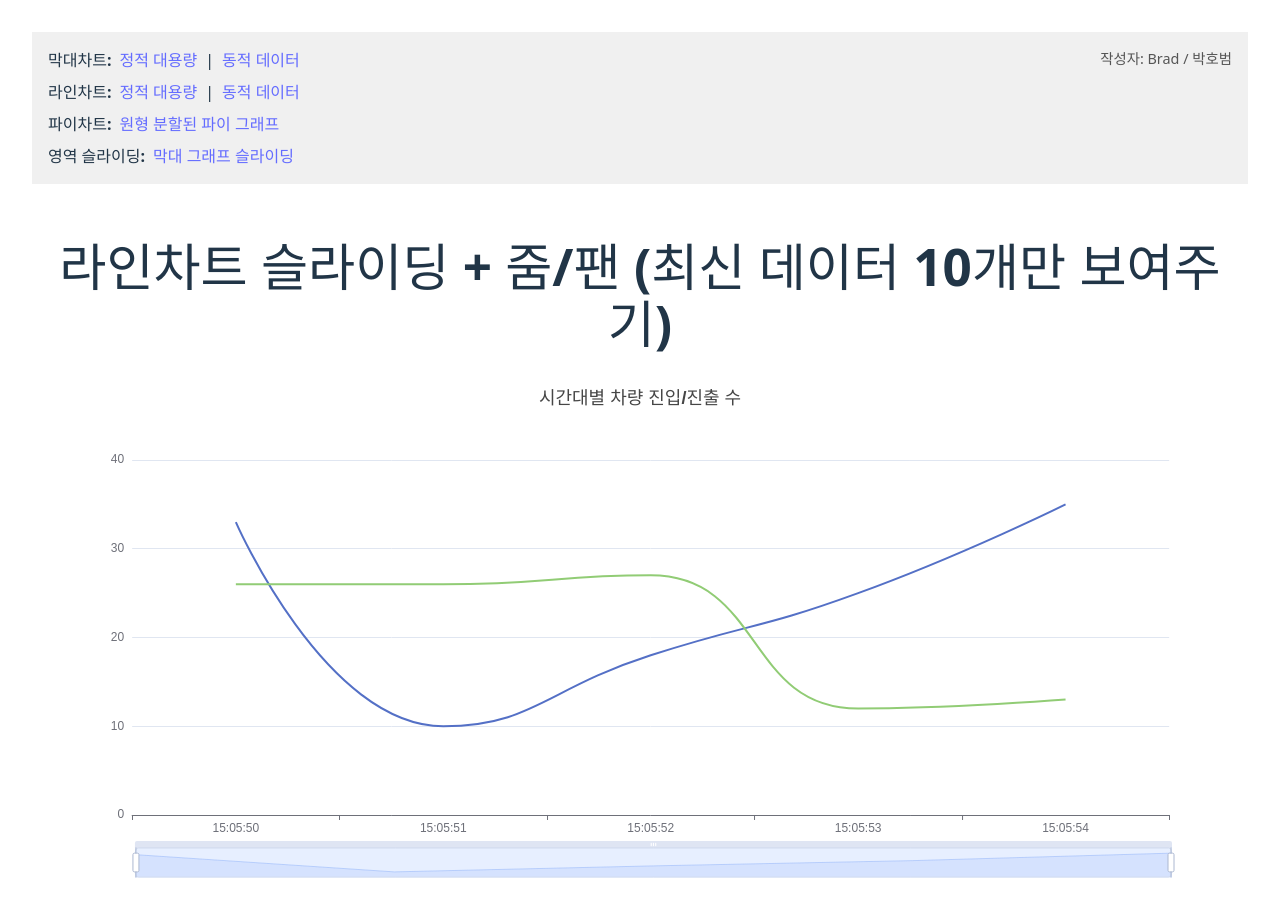
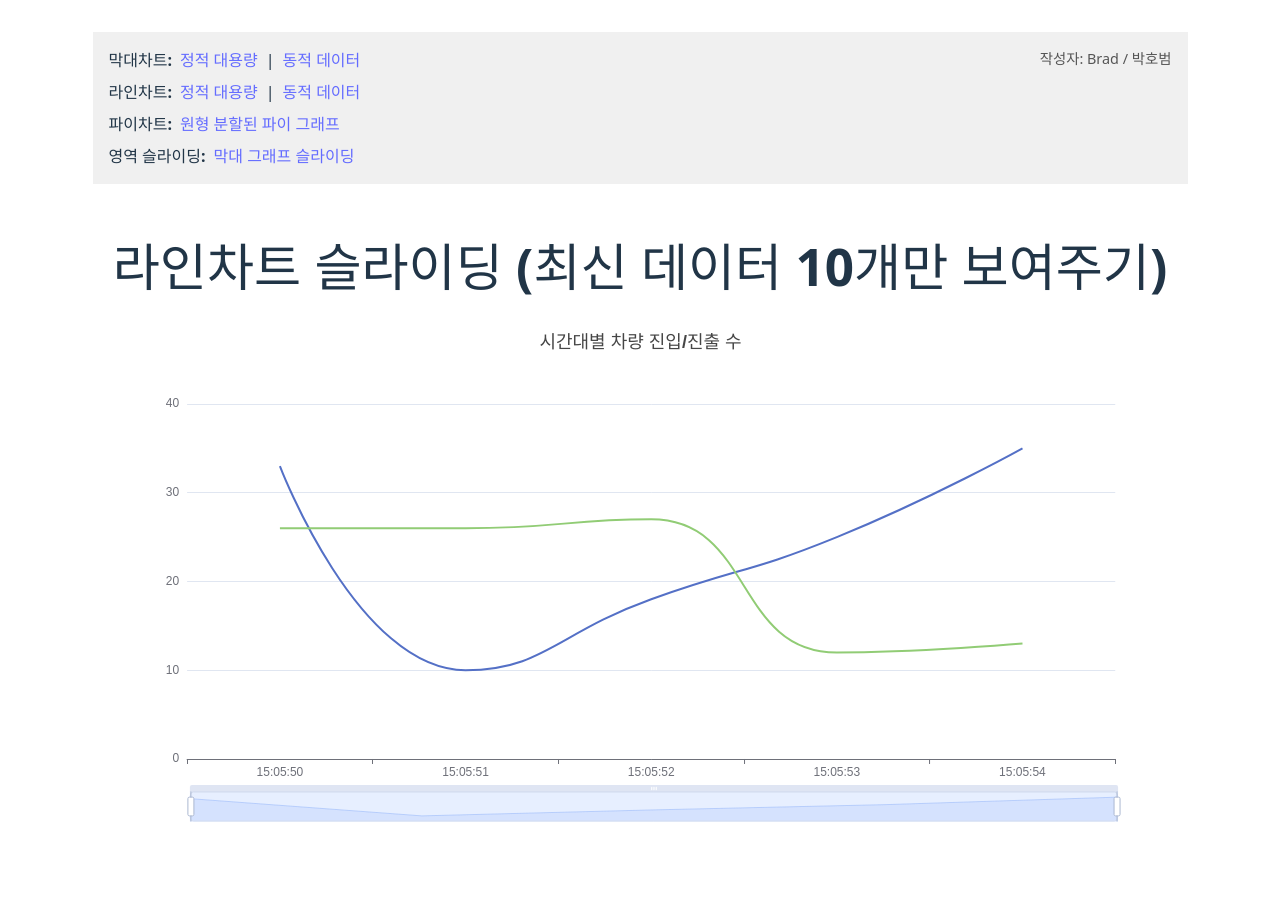
Before and after one commit to HobumPark/react_echarts_practice, a React (Vite) app: page /line/sliding in a window 1280 px wide. Shown: the top 916 px of the page. After the commit the page ends 881 px from the top, so only its background shows below. Built offline with nearby package versions, Linux system fonts and the light colour scheme.

Commit message:
sliding title change

```diff
--- a/src/pages/EChartsLineDynamicSlidingPage.jsx
+++ b/src/pages/EChartsLineDynamicSlidingPage.jsx
@@ -37,7 +37,7 @@ const EChartsLineDynamicSlidingPage = () => {
 
   return (
     <div style={{ padding: 20 }}>
-      <h1>라인차트 슬라이딩 + 줌/팬 (최신 데이터 10개만 보여주기)</h1>
+      <h1>라인차트 슬라이딩 (최신 데이터 10개만 보여주기)</h1>
       <EChartsLineChart
         title="시간대별 차량 진입/진출 수"
         categories={chartData.categories}
```
